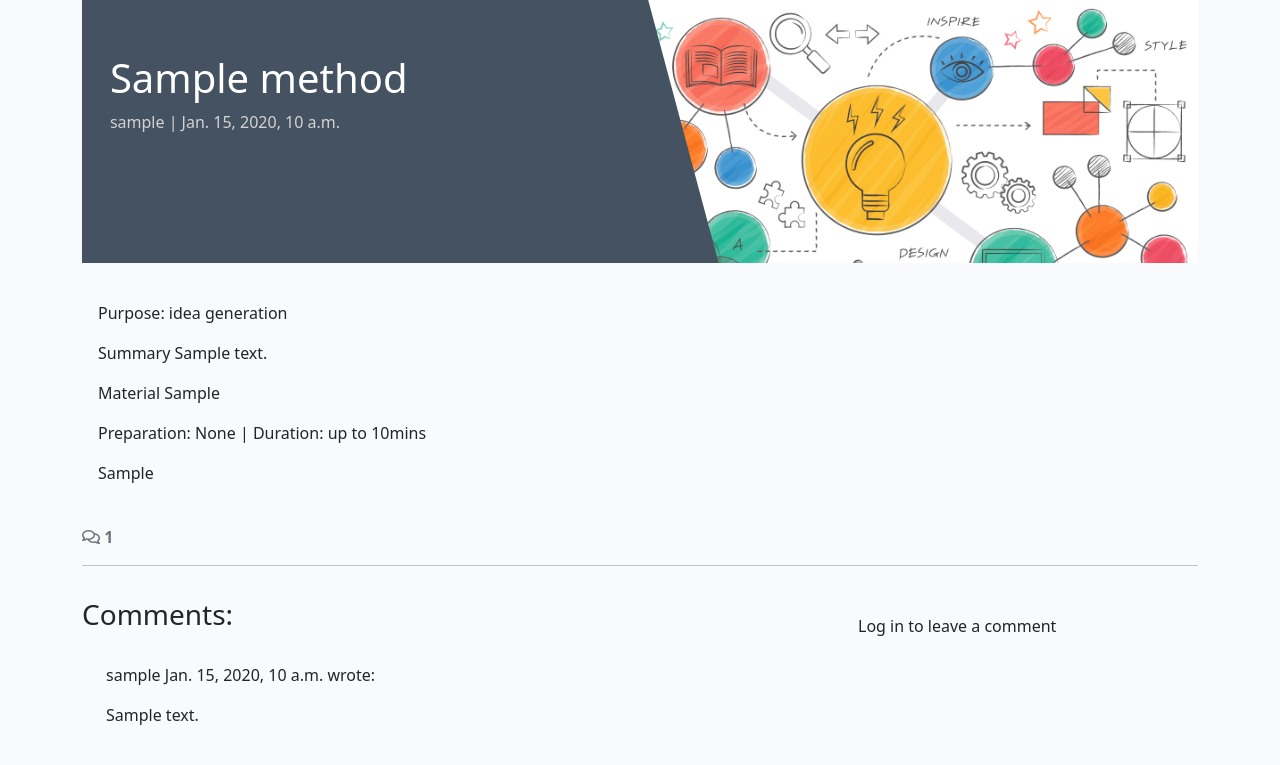
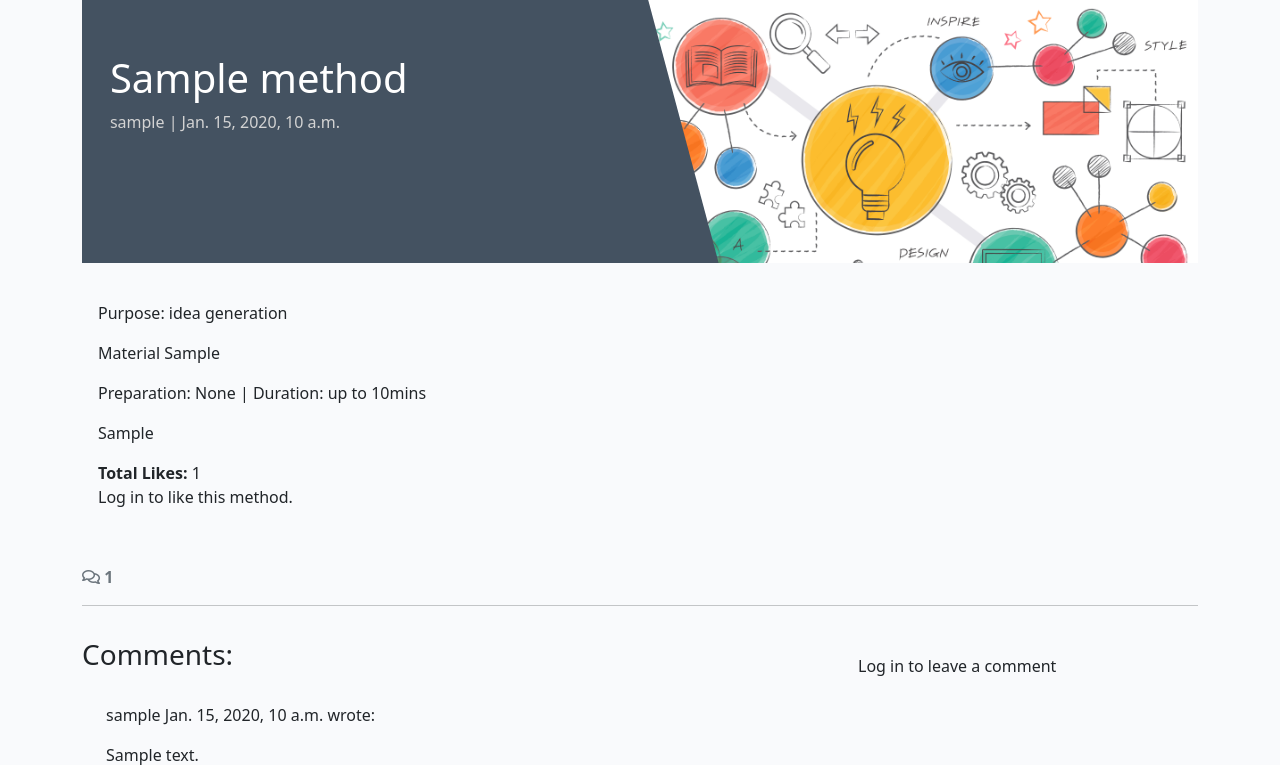
Before and after one commit to Fl0W97/ci-p4-methods-library, a Django app: a page that uses view_methods/templates/view_methods/method_page.html in a window 1280 px wide. Shown: the part 127-892 px from the top of the page. Run offline with Django 4.2, Linux system fonts and the light colour scheme; tables that the repository leaves empty hold one stand-in row (values such as "Sample post"); some libraries are stand-ins or nearby versions.

Commit message:
add like button and counter

```diff
--- a/view_methods/models.py
+++ b/view_methods/models.py
@@ -55,3 +55,20 @@ class Comment(models.Model):
 
     def __str__(self):
         return f" written by {self.author} | Created on {self.created_on}"
+
+#new input for like button
+class Like(models.Model):
+    user = models.ForeignKey(User, on_delete=models.CASCADE)
+    method = models.ForeignKey(Method, on_delete=models.CASCADE)
+    created_at = models.DateTimeField(auto_now_add=True)
+
+    class Meta:
+        unique_together = ('user', 'method')  # Ensures that a user can like a method only once
+
+    def __str__(self):
+        return f"{self.user.username} liked {self.method.title}"
+
+    # Optionally, create a method to count likes for a method
+    @classmethod
+    def get_likes_for_method(cls, method):
+        return cls.objects.filter(method=method).count()
--- a/view_methods/templates/view_methods/index.html
+++ b/view_methods/templates/view_methods/index.html
@@ -60,6 +60,7 @@
                                 </div>
                                 <a href="{% url 'method_page' method.slug %}" class="post-link">
                                     <h2 class="card-title">{{ method.title }}</h2>
+                                    <strong>Total Likes:</strong> {{ method.like_set.count }}
                                     <p>{{ method.summary }}</p>
                                 </a>
                                 <p class="card-text text-muted h6">{{ method.created_on}}
--- a/view_methods/templates/view_methods/method_page.html
+++ b/view_methods/templates/view_methods/method_page.html
@@ -29,9 +29,6 @@
                     Purpose: {{ method.purpose | safe }}
                 </p>
                 <p class="card-text">
-                    Summary {{ method.summary | safe }}
-                </p>
-                <p class="card-text">
                     Material {{ method.material| safe }}
                 </p>
                 <p class="card-text">
@@ -39,8 +36,24 @@
                 </p>
                 <p class="card-text">
                     {{ method.instructions| safe }}
+                </p class="card-text">
+                <!-- start Like button code -->
+                    <strong>Total Likes:</strong> {{ method.like_set.count }}
+
+                    {% if user.is_authenticated %}
+                        <!-- Like button, only visible to logged-in users -->
+                        <form method="POST" action="{% url 'method_page' slug=method.slug %}">
+                            {% csrf_token %}
+                            <button type="submit" class="btn btn-like">
+                                Like
+                            </button>
+                        </form>
+                    {% else %}
+                        <p>Log in to like this method.</p>
+                    {% endif %}
+                    <!-- endLike button code -->
+                <p>
                 </p>
-
             </div>
         </div>
     </div>
--- a/view_methods/urls.py
+++ b/view_methods/urls.py
@@ -1,5 +1,6 @@
 from . import views
 from django.urls import path
+from .views import MethodList, method_page
 
 urlpatterns = [
     path('', views.MethodList.as_view(), name='home'),
--- a/view_methods/views.py
+++ b/view_methods/views.py
@@ -2,7 +2,7 @@ from django.shortcuts import render, get_object_or_404, reverse
 from django.views import generic
 from django.contrib import messages
 from django.http import HttpResponseRedirect
-from .models import Method, Comment
+from .models import Method, Comment, Like
 from .forms import CommentForm
 
 
@@ -54,7 +54,21 @@ def method_page(request, slug):
     method = get_object_or_404(queryset, slug=slug)
     comments = method.comments.all().order_by("-created_on")
     comment_count = method.comments.filter(approved=True).count()
+
+    # Handle like functionality when the POST request is made (when the like button is clicked)
     if request.method == "POST":
+        # Handle liking a method
+        if request.user.is_authenticated:
+            # Check if the user has already liked this method
+            existing_like = Like.objects.filter(user=request.user, method=method)
+            if not existing_like.exists():
+                # Create a new Like object
+                Like.objects.create(user=request.user, method=method)
+                messages.add_message(request, messages.SUCCESS, 'You liked this method!')
+            else:
+                messages.add_message(request, messages.INFO, 'You have already liked this method.')
+
+        # Handle comment submission
         comment_form = CommentForm(data=request.POST)
         if comment_form.is_valid():
             comment = comment_form.save(commit=False)
```
Also changed, not shown: view_methods/test_forms.py (+0 -8 lines), README2.md, view_methods/migrations/0002_like.py (added).
